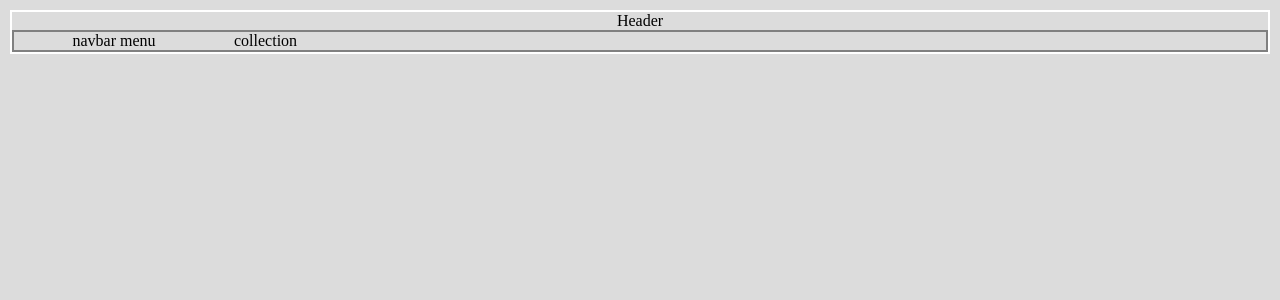
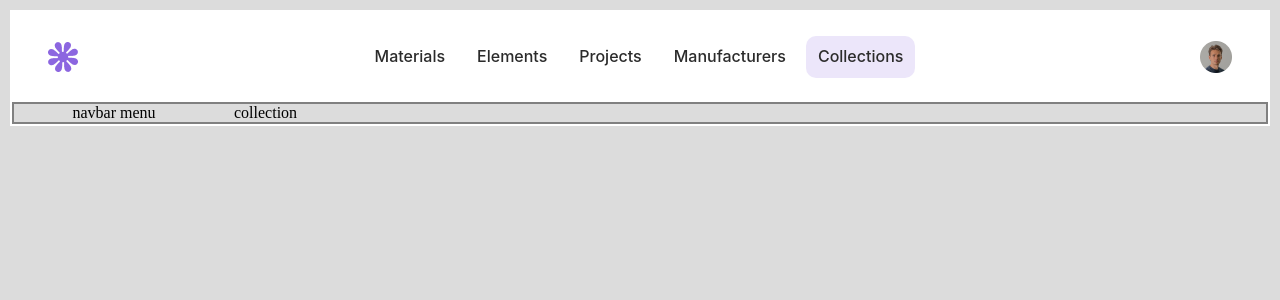
Before and after one commit to saranyavinjarapu/collection_list_crud, a React (Create React App) app: page / in a window 1280 px wide. Shown: the top 300 px of the page. Built offline with nearby package versions, Linux system fonts and the light colour scheme.

Commit message:
created header component with logo, necessary tabs and logged in user info

```diff
--- /dev/null
+++ b/src/components/Header/Header.js
@@ -0,0 +1,24 @@
+import React from "react";
+import styles from "./Header.module.css";
+import revalu_logo from "../../assets/revalu_logo.png";
+import header_profile from "../../assets/header_profile.png";
+
+const Header = () => {
+  return (
+    <header className={styles.header}>
+      <img src={revalu_logo} alt="Revalu Header Logo"></img>
+      <div className={styles.headerTabs}>
+        <a href="#materials">Materials</a>
+        <a href="#elements">Elements</a>
+        <a href="#projects">Projects</a>
+        <a href="#manufacturers">Manufacturers</a>
+        <a href="#collections" className={styles.headerTabActive}>
+          Collections
+        </a>
+      </div>
+      <img src={header_profile} alt="Header User Icon"></img>
+    </header>
+  );
+};
+
+export default Header;
--- /dev/null
+++ b/src/components/Header/Header.module.css
@@ -0,0 +1,29 @@
+.header {
+  display: flex;
+  justify-content: space-between;
+  padding: 24px 36px;
+  align-items: center;
+  background-color: #ffffff;
+}
+
+.headerTabs {
+  display: flex;
+  gap: 8px;
+  align-items: center;
+}
+
+.headerTabs a {
+  text-decoration: none;
+  color: inherit;
+  padding: 12px 12px 14px 12px;
+  font-family: Inter;
+  font-weight: 500;
+  font-size: 16px;
+  line-height: 16px;
+  color: #2b2b2b;
+}
+
+.headerTabActive {
+  border-radius: 10px;
+  background-color: #ece6fa;
+}
--- a/src/pages/Home/Home.js
+++ b/src/pages/Home/Home.js
@@ -1,10 +1,11 @@
 import React from "react";
 import styles from "./Home.module.css";
+import Header from "../../components/Header/Header";
 
 const Home = () => {
   return (
     <div className={styles.home}>
-      <div>Header</div>
+      <Header></Header>
       <div className={styles.main}>
         <nav>navbar menu</nav>
         <div>collection</div>
```
Also changed, not shown: src/assets/header_profile.png (added), src/assets/revalu_logo.png (added).
